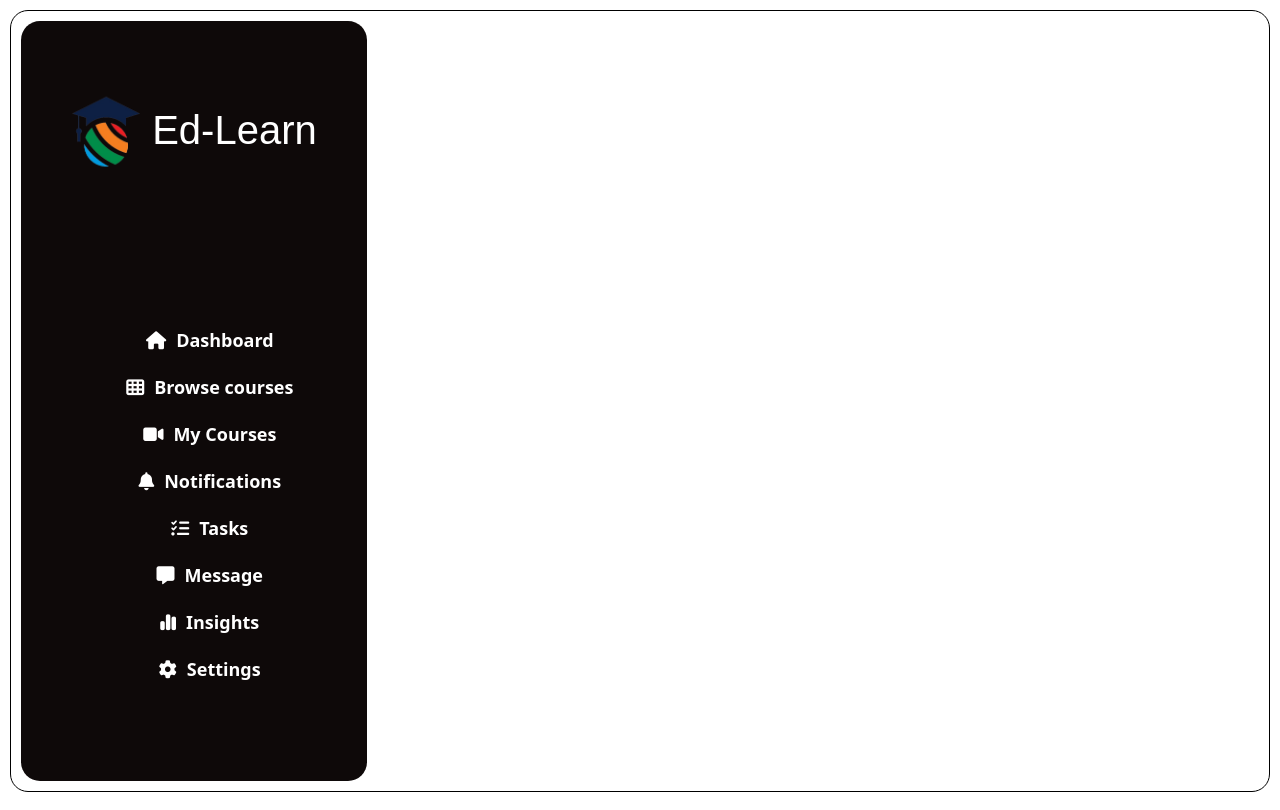
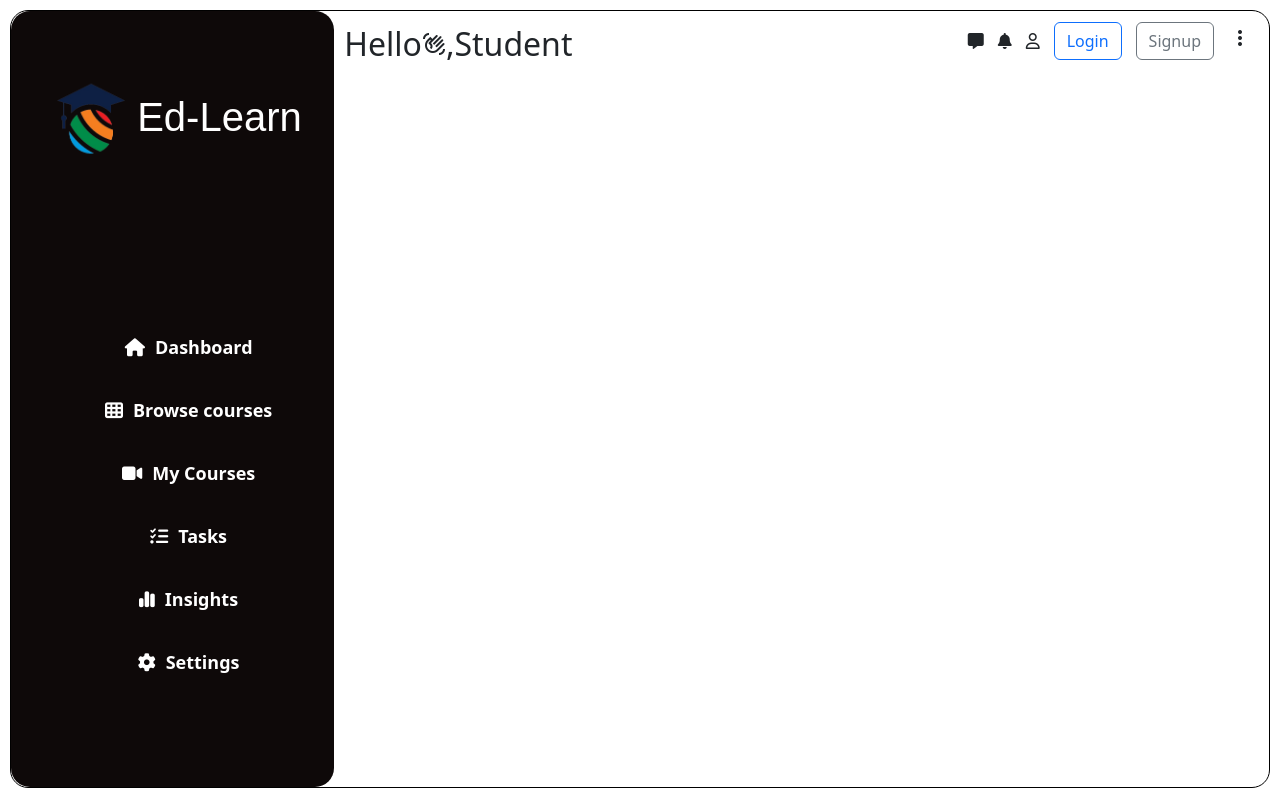
Before and after one commit to hariom-hub/Ed-Project, a website: page index.html in a window 1280 px wide. Drawn offline with nearby package versions, Linux system fonts and the light colour scheme; a web font is replaced by a local one.

Commit message:
part2 added

```diff
--- a/app.js
+++ b/app.js
@@ -0,0 +1 @@
+let lists = document.querySelectorAll(".list")
--- a/index.html
+++ b/index.html
@@ -18,6 +18,7 @@
         rel="stylesheet">
     <link rel="stylesheet" href="https://cdn.jsdelivr.net/npm/bootstrap@5.3.3/dist/css/bootstrap.min.css">
     <link rel="icon" href="./elements/logo.png">
+    <link rel="stylesheet" href="	https://cdn.jsdelivr.net/npm/bootstrap@5.3.3/dist/css/bootstrap.min.css">
 </head>
 
 <body>
@@ -34,51 +35,79 @@
                 <ul>
                     <div class="features">
                         <a href="">
-                            <li><i class="fa-solid fa-house"></i>Dashboard</li>
+                            <li class="lists"><i class="fa-solid fa-house"></i>Dashboard</li>
                         </a>
                     </div>
-
                     <div class="features">
-
                         <a href="" alt="">
-                            <li><i class="fa fa-th" aria-hidden="true"></i>Browse courses</li>
+                            <li class="lists"><i class="fa fa-th" aria-hidden="true"></i>Browse courses</li>
                         </a>
                     </div>
                     <div class="features">
                         <a href="">
-                            <li><i class="fa-solid fa-video"></i>My Courses</li>
+                            <li class="lists"><i class="fa-solid fa-video"></i>My Courses</li>
+                        </a>
+                    </div>
+                    <!-- <div class="features">
+                        <a href="">
+                            <li class="lists"><i class="fa-solid fa-bell"></i>Notifications</li>
+                        </a>
+                    </div> -->
+                    <div class="features">
+                        <a href="">
+                            <li class="lists"><i class="fas fa-tasks"></i>Tasks</li>
+                        </a>
+                    </div>
+                    <!-- <div class="features">
+                        <a href="">
+                            <li class="lists"><i class="fa-solid fa-message"></i>Message</li>
+                        </a>
+                    </div> -->
+                    <div class="features">
+                        <a href="">
+                            <li class="lists"><i class="fa-solid fa-chart-simple"></i>Insights</li>
                         </a>
                     </div>
                     <div class="features">
                         <a href="">
-                            <li><i class="fa-solid fa-bell"></i>Notifications</li>
-                        </a>
-                    </div>
-                    <div class="features">
-                        <a href="">
-                            <li><i class="fas fa-tasks"></i>Tasks</li>
-                        </a>
-                    </div>
-                    <div class="features">
-                        <a href="">
-                            <li><i class="fa-solid fa-message"></i>Message</li>
-                        </a>
-                    </div>
-                    <div class="features">
-                        <a href="">
-                            <li><i class="fa-solid fa-chart-simple"></i>Insights</li>
-                        </a>
-                    </div>
-                    <div class="features">
-                        <a href="">
-                            <li><i class="fa-solid fa-gear"></i>Settings</li>
+                            <li class="lists"><i class="fa-solid fa-gear"></i>Settings</li>
                         </a>
                     </div>
                 </ul>
             </div>
         </div>
+        <div class="part2">
+            <div class="right-part">
+                <h2>Hello<span class="material-symbols-outlined">
+                        waving_hand
+                    </span>,Student </h2>
+            </div>
+            <div class="left-part">
+                <div class="icon msg">
+                    <i class="fa-solid fa-message"></i>
+                </div>
+                <div class="icon notification">
+                    <i class="fa-solid fa-bell"></i>
+                </div>
+                <div class="icon msg">
+                    <i class="fa-regular fa-user"></i>
+                </div>
+                <div class="login">
+                    <button type="button" class="btn btn-outline-primary">Login</button>
+                </div>
+                <div class="signup">
+                    <button type="button" class="btn btn-outline-secondary">Signup</button>
+                </div>
+                <div class="more">
+                    <span class="material-symbols-outlined">
+                        more_vert
+                    </span>
+                </div>
+            </div>
+        </div>
+        <div class="part3"></div>
     </main>
-    <script src="app.js"></script>
+
     <!-- <script src="https://cdnjs.cloudflare.com/ajax/libs/Chart.js/2.9.4/Chart.js">  -->
     </script>
 
--- a/style.css
+++ b/style.css
@@ -26,10 +26,8 @@ main {
     justify-content: space-around;
     background-color: rgb(14, 9, 9);
     border-radius: 19px;
-    margin: 10px;
-    padding: 5px;
-    height: 95vh;
-    width: 27vw;
+    height: 97vh;
+    width: 35vw;
     border: 1px solid transparent;
     color: white;
 }
@@ -77,6 +75,7 @@ main {
     justify-content: center;
     flex-direction: column;
     padding: 10px;
+    margin: 1rem;
 }
 
 .part1 .options .features i {
@@ -102,12 +101,33 @@ main {
 
 .part2 {
 
-    height: 100px;
-    width: 50px;
+    display: flex;
+    justify-content: space-between;
+    align-items: center;
+    width: 100vw;
+    height: 50px;
+    padding: 5px;
+    margin: 5px;
+
 }
 
-.part3 {
-    background-color: black;
-    height: 100px;
-    width: 50px;
+.part2 .right-part {
+    margin-top: 15px;
 }
+
+.part2 .left-part {
+
+    display: flex;
+    align-items: center;
+    justify-content: space-evenly;
+}
+
+.left-part div {
+
+    margin: 1px 7px;
+}
+
+.left-part .icon:hover {
+    opacity: 0.8;
+    transition-delay: 0.15s;
+}
```
Also changed, not shown: README.md.
